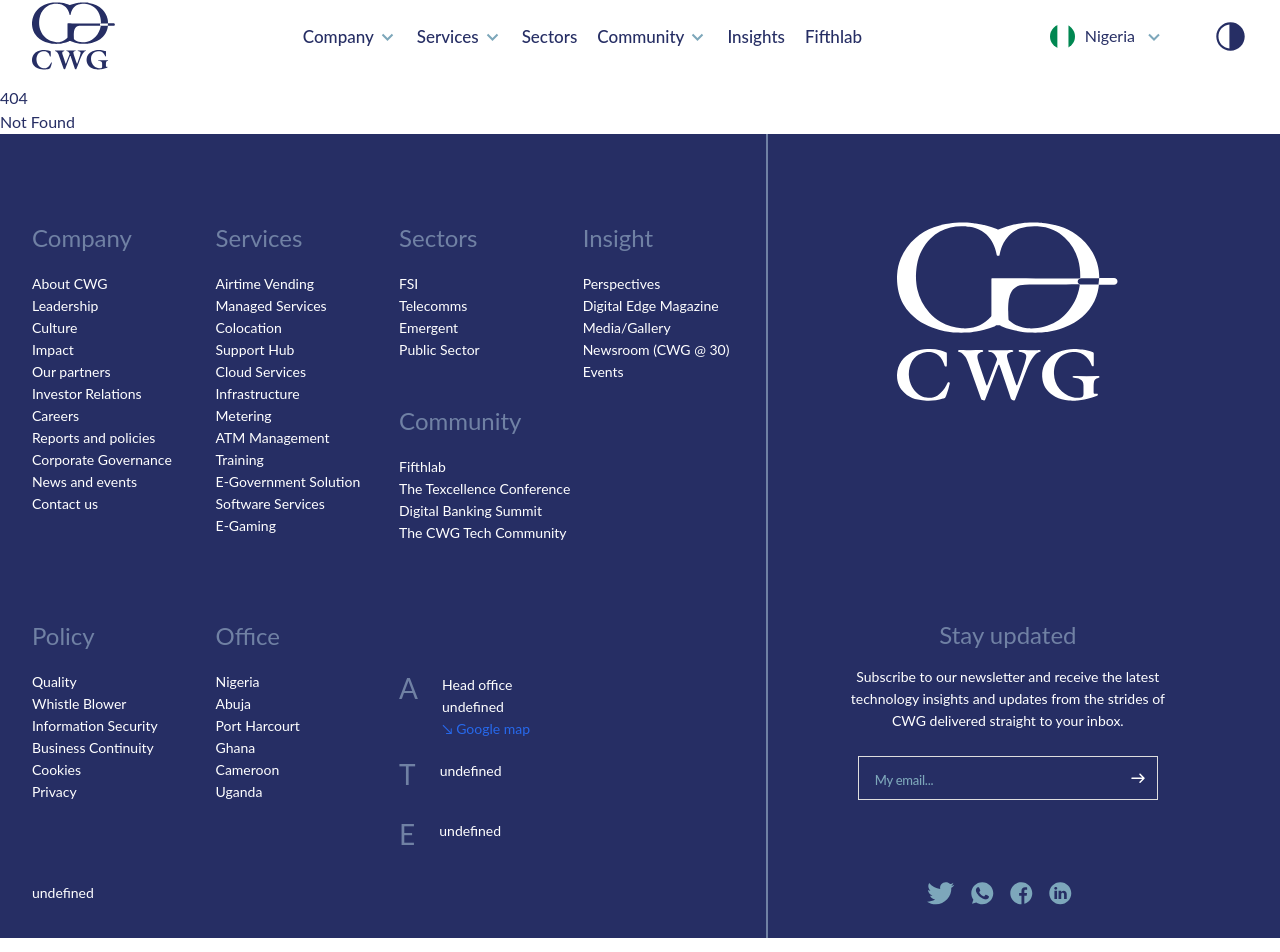
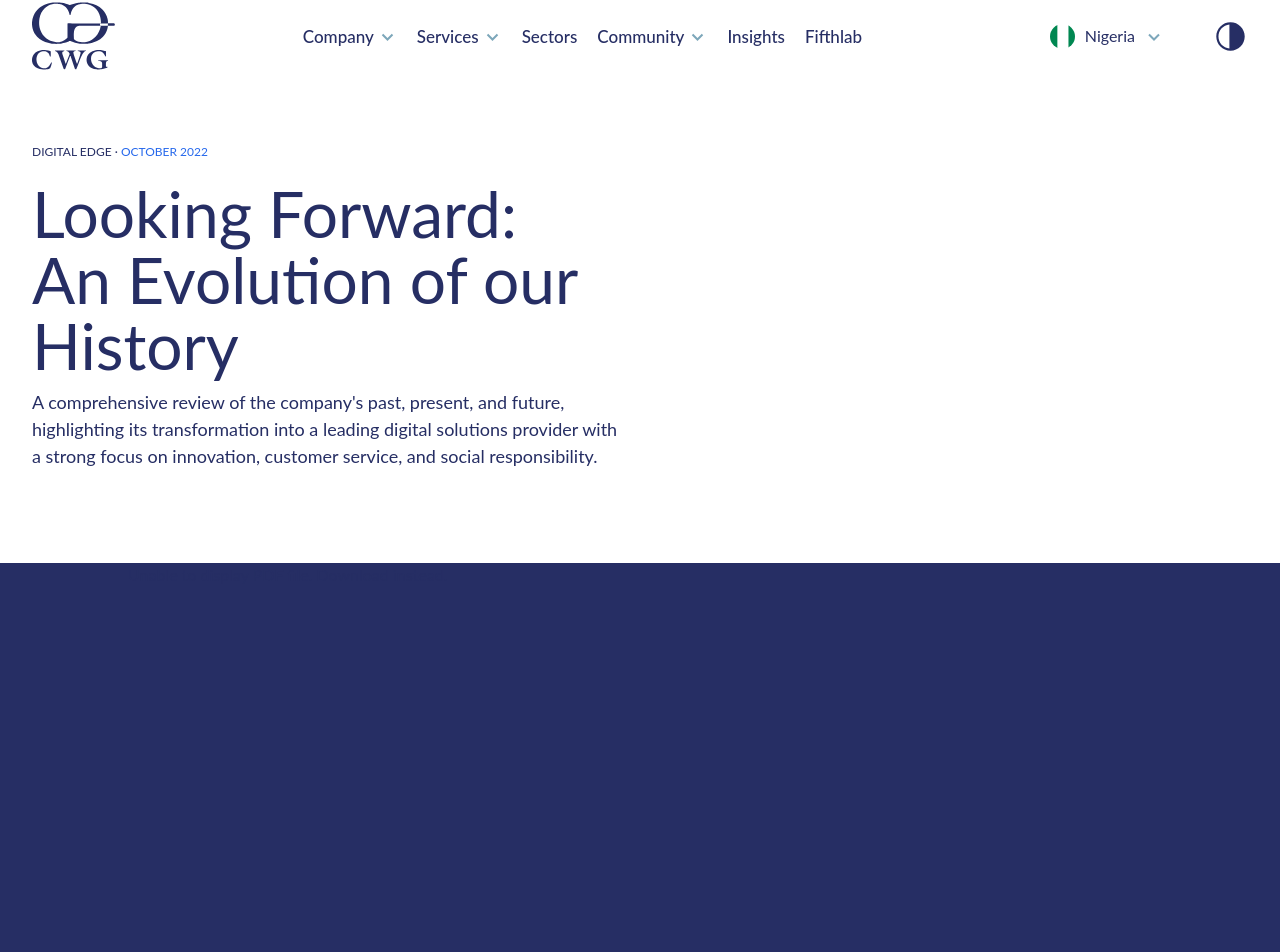
Before and after one commit to Toheeb-Ojuolape/cwg-website, a SvelteKit app: page /insights/digital-magazine in a window 1280 px wide. Before the commit this address had no page. Shown: the part 30-982 px from the top of the page. Built offline with nearby package versions, Linux system fonts and the light colour scheme; grey boxes are pictures that could not be loaded; a web font is replaced by a local one.

Commit message:
Digital Magazine page done

```diff
--- a/src/routes/insights/DigitalMagazineWrapper.svelte
+++ b/src/routes/insights/DigitalMagazineWrapper.svelte
@@ -1,21 +1,25 @@
 <script>
     let magazineCovers = [
         {
+            url: '/insights/digital-magazine',
             img: '/images/digital-magazine.jpg',
             title: 'Forward looking: An Evolution of our history',
             date: 'January/December 2022'
         },
         {
+            url: '/insights/digital-magazine',
             img: '/images/digital-magazine.jpg',
             title: 'Forward looking: An Evolution of our history',
             date: 'January/December 2022'
         },
         {
+            url: '/insights/digital-magazine',
             img: '/images/digital-magazine.jpg',
             title: 'Forward looking: An Evolution of our history',
             date: 'January/December 2022'
         },
         {
+            url: '/insights/digital-magazine',
             img: '/images/digital-magazine.jpg',
             title: 'Forward looking: An Evolution of our history',
             date: 'January/December 2022'
@@ -25,7 +29,7 @@
 
 <div class="magazine-wrapper grid sm:grid-cols-2 lg:grid-cols-4 gap-[30px] lg:gap-[50px]">
     {#each magazineCovers as magazineCover}
-        <a href="/insights/" class="magazine-block bg-whitish-blue dark:bg-dark-highlight hover-scale">
+        <a href={magazineCover.url} class="magazine-block bg-whitish-blue dark:bg-dark-highlight hover-scale">
             <div class="magazine-img-wrapper">
                 <img src={magazineCover.img} alt="magazine cover" class="magazine-cover">
             </div>
--- /dev/null
+++ b/src/routes/insights/digital-magazine/+page.svelte
@@ -0,0 +1,32 @@
+<script></script>
+
+<main>
+    <header
+		class="header h-[300px] lg:h-[477px] flex flex-col justify-center gap-[10px]"
+	>
+		<div class="section-container">
+			<div class="header-text-wrapper">
+				<div class="header-top-title uppercase">
+                    Digital edge ∙ <span class="text-bright-blue">October 2022</span>
+                </div>
+				<h1 class="text-headline-2 header-title lg:text-headline-1">
+                    Looking Forward: <br> An Evolution of our History
+                </h1>
+
+				<p class="mb-9 header-title-desc">
+					A comprehensive review of the company's past, present, and future, highlighting its
+                    transformation into a leading digital solutions provider with a strong focus on
+                    innovation, customer service, and social responsibility.
+				</p>
+			</div>
+		</div>
+	</header>
+
+    <section class="pdf-viewer-section bg-midnight-blue mb-[80px]">
+        <div class="sm:w-[90%] md:w-[80%] m-auto">
+            <object data="/pdf/September_content_calendar_2020.pdf" title="September Content Calender 2020" type="application/pdf" width="100%" height="600px">
+                <p>Unable to display PDF file. <a href="/pdf/September_content_calendar_2020.pdf">Download</a> instead.</p>
+            </object>
+        </div>
+    </section>
+</main>
```
Also changed, not shown: 1 other file (tests, documents, lock files or other folders).
